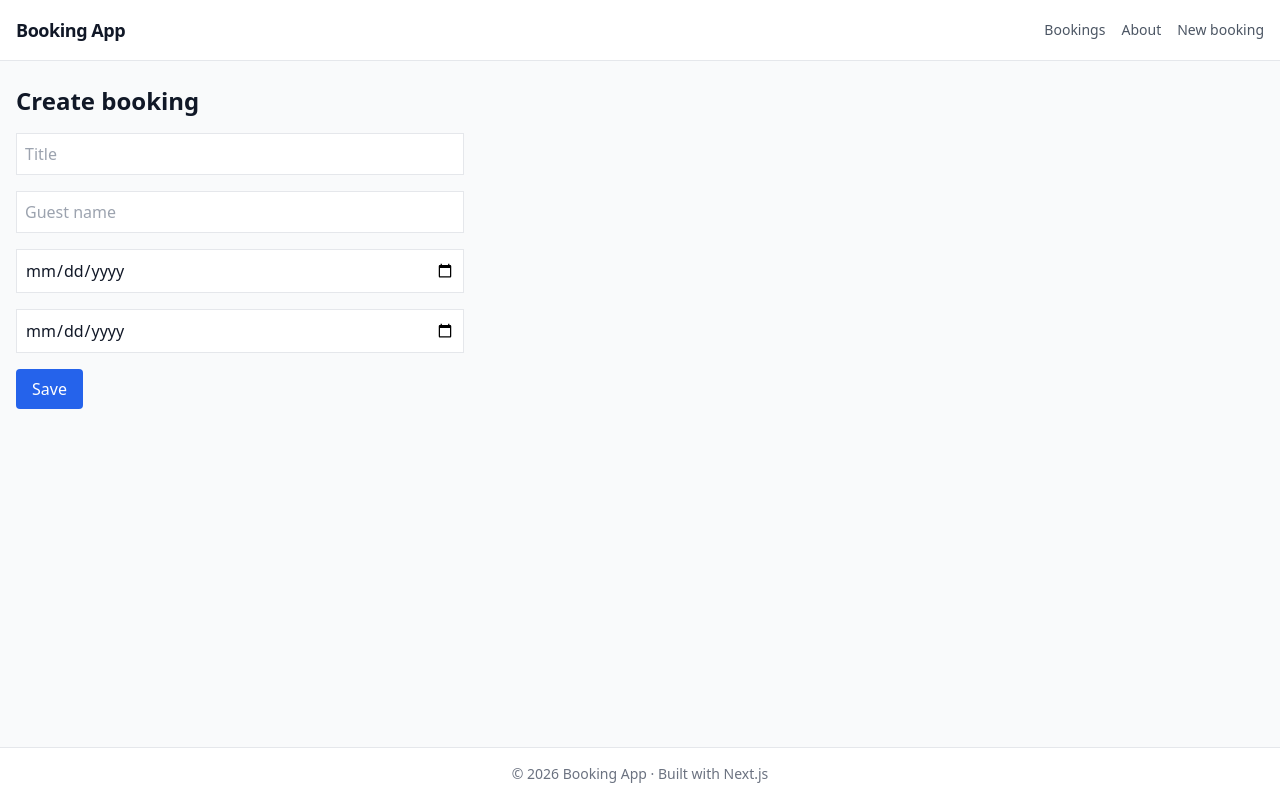
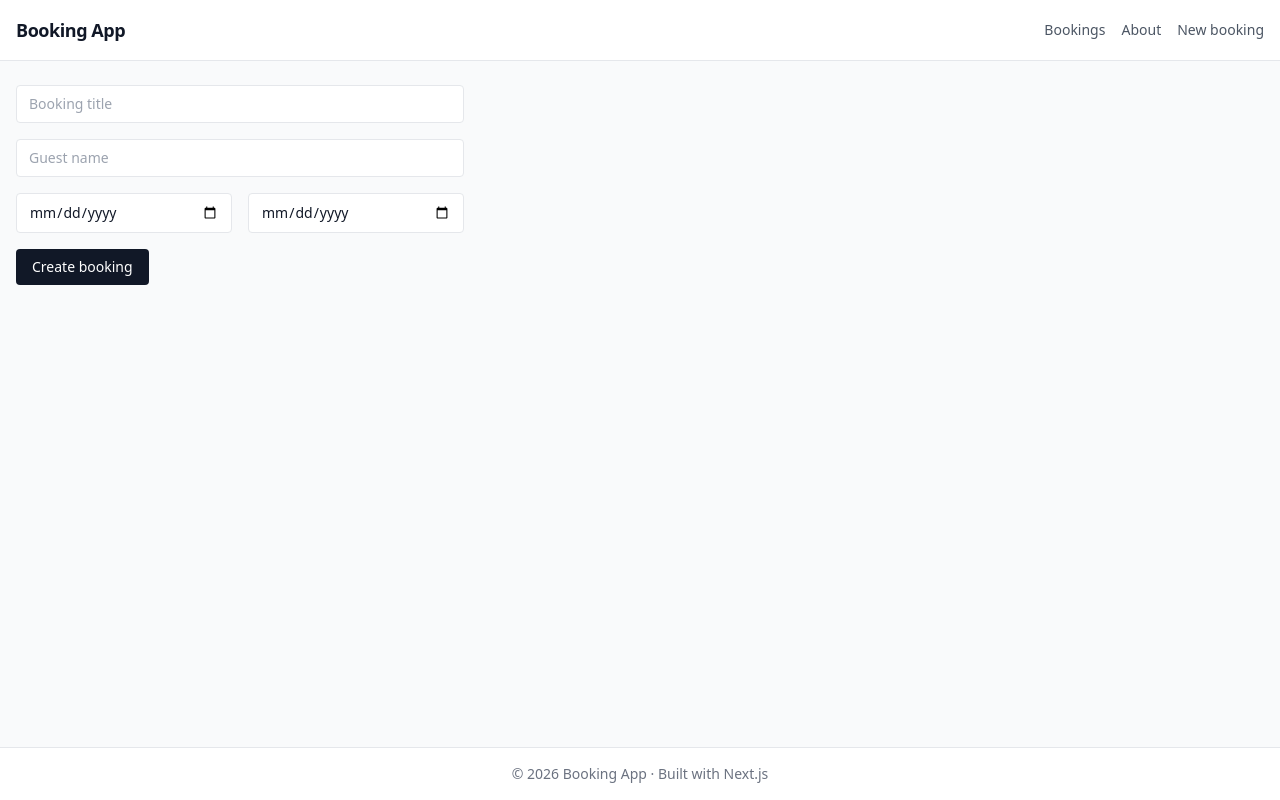
Before and after one commit to veljko-naumovic/reservation-system-frontend, a Next.js app: page /create-booking in a window 1280 px wide. Built offline with nearby package versions, Linux system fonts and the light colour scheme.

Commit message:
Add create booking form component

```diff
--- a/app/api/bookings/route.ts
+++ b/app/api/bookings/route.ts
@@ -44,3 +44,17 @@ export async function DELETE(request: Request) {
 
 	return NextResponse.json({ success: true });
 }
+
+export async function PUT(request: Request) {
+	const body = await request.json();
+	const { searchParams } = new URL(request.url);
+	const id = searchParams.get("id");
+
+	if (!id) {
+		return NextResponse.json({ error: "Missing id" }, { status: 400 });
+	}
+
+	bookings = bookings.map((b) => (b.id === id ? { ...b, ...body } : b));
+
+	return NextResponse.json({ success: true });
+}
--- a/app/create-booking/page.tsx
+++ b/app/create-booking/page.tsx
@@ -1,65 +1,26 @@
 "use client";
 
-import { useState } from "react";
 import { useRouter } from "next/navigation";
-import { createBooking } from "../../lib/api";
+import BookingForm from "@/components/booking/BookingForm";
+import { createBooking } from "@/lib/api";
 
 export default function CreateBookingPage() {
 	const router = useRouter();
-	const [form, setForm] = useState({
-		title: "",
-		guestName: "",
-		dateFrom: "",
-		dateTo: "",
-	});
 
-	async function handleSubmit(e: React.FormEvent) {
-		if (form.dateFrom > form.dateTo) {
+	async function handleCreate(data: {
+		title: string;
+		guestName: string;
+		dateFrom: string;
+		dateTo: string;
+	}) {
+		if (data.dateFrom > data.dateTo) {
 			alert("End date must be after start date");
 			return;
 		}
-		e.preventDefault();
-		await createBooking(form);
+
+		await createBooking(data);
 		router.push("/bookings");
 	}
 
-	return (
-		<form onSubmit={handleSubmit} className="max-w-md space-y-4">
-			<h2 className="text-2xl font-semibold">Create booking</h2>
-
-			<input
-				className="border p-2 w-full"
-				placeholder="Title"
-				required
-				onChange={(e) => setForm({ ...form, title: e.target.value })}
-			/>
-
-			<input
-				className="border p-2 w-full"
-				placeholder="Guest name"
-				required
-				onChange={(e) =>
-					setForm({ ...form, guestName: e.target.value })
-				}
-			/>
-
-			<input
-				type="date"
-				className="border p-2 w-full"
-				required
-				onChange={(e) => setForm({ ...form, dateFrom: e.target.value })}
-			/>
-
-			<input
-				type="date"
-				className="border p-2 w-full"
-				required
-				onChange={(e) => setForm({ ...form, dateTo: e.target.value })}
-			/>
-
-			<button className="bg-blue-600 text-white px-4 py-2 rounded">
-				Save
-			</button>
-		</form>
-	);
+	return <BookingForm onSubmit={handleCreate} />;
 }
--- a/components/booking/BookingForm.tsx
+++ b/components/booking/BookingForm.tsx
@@ -0,0 +1,68 @@
+"use client";
+
+import { useState } from "react";
+import Button from "@/components/ui/Button";
+import Input from "@/components/ui/Input";
+
+interface Props {
+	onSubmit: (data: {
+		title: string;
+		guestName: string;
+		dateFrom: string;
+		dateTo: string;
+	}) => void;
+}
+
+export default function BookingForm({ onSubmit }: Props) {
+	const [title, setTitle] = useState("");
+	const [guestName, setGuestName] = useState("");
+	const [dateFrom, setDateFrom] = useState("");
+	const [dateTo, setDateTo] = useState("");
+
+	function handleSubmit(e: React.FormEvent) {
+		e.preventDefault();
+
+		onSubmit({
+			title,
+			guestName,
+			dateFrom,
+			dateTo,
+		});
+	}
+
+	return (
+		<form onSubmit={handleSubmit} className="space-y-4 max-w-md">
+			<Input
+				placeholder="Booking title"
+				value={title}
+				onChange={(e) => setTitle(e.target.value)}
+				required
+			/>
+
+			<Input
+				placeholder="Guest name"
+				value={guestName}
+				onChange={(e) => setGuestName(e.target.value)}
+				required
+			/>
+
+			<div className="grid grid-cols-2 gap-4">
+				<Input
+					type="date"
+					value={dateFrom}
+					onChange={(e) => setDateFrom(e.target.value)}
+					required
+				/>
+
+				<Input
+					type="date"
+					value={dateTo}
+					onChange={(e) => setDateTo(e.target.value)}
+					required
+				/>
+			</div>
+
+			<Button type="submit">Create booking</Button>
+		</form>
+	);
+}
```
